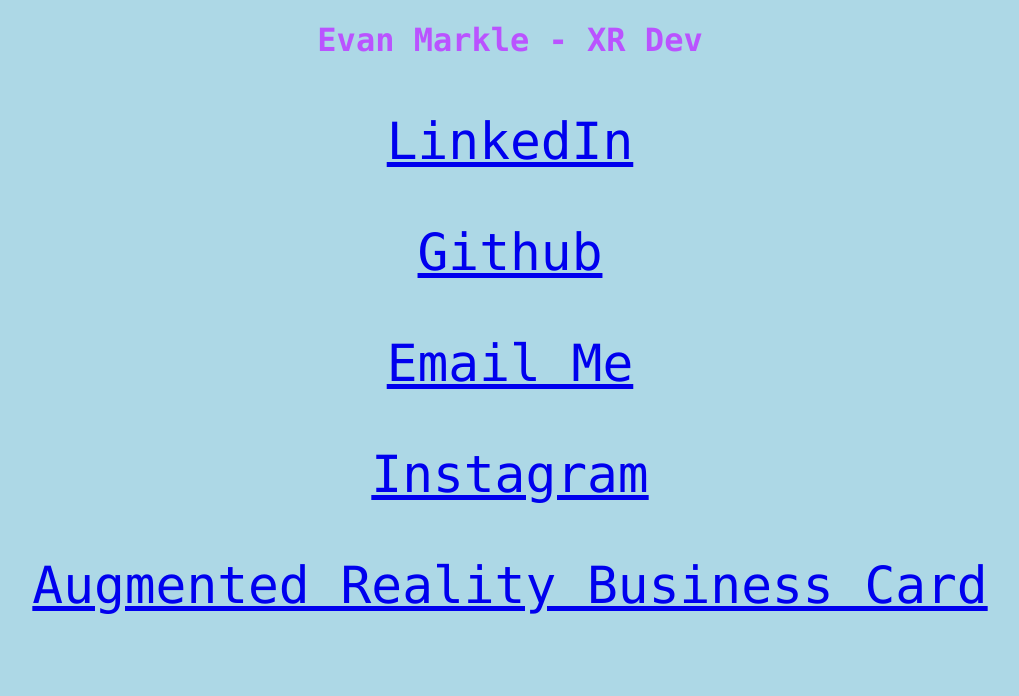
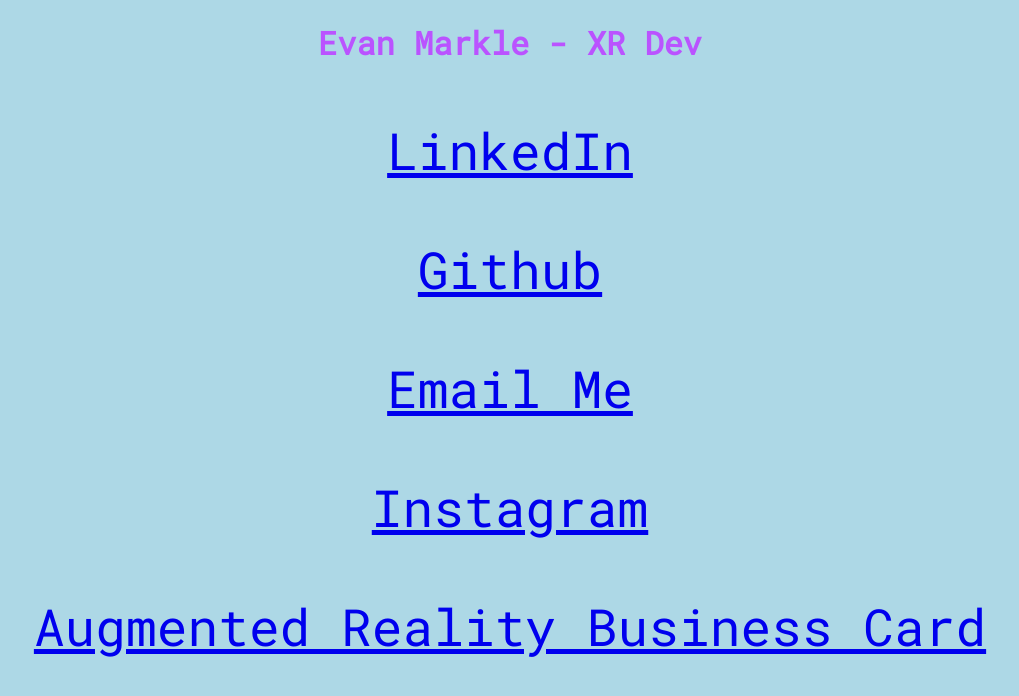
Before and after one commit to EJMarkle/MyLinks, a plain HTML site: page index.html in a window 1280 px wide. Shown: the whole page, without its empty margins (130-1149 px from the left). Drawn offline with Linux system fonts and the light colour scheme.

Commit message:
switching to web font

```diff
--- a/index.html
+++ b/index.html
@@ -1,6 +1,7 @@
 <!DOCTYPE html>
 <html>
 <head>
+<link href="https://fonts.googleapis.com/css2?family=Roboto+Mono&display=swap" rel="stylesheet">
 <meta name="viewport" content="width=device-width, initial-scale=1">
 
 <style>
@@ -9,13 +10,13 @@ body {
 }
 
 h1 {
-  font-family: Lucida Console;
+  font-family: 'Roboto Mono', monospace;
   color: rgb(186, 83, 255);
   text-align: center;
 }
 
 p {
-  font-family: Lucida Console;
+  font-family: 'Roboto Mono', monospace;
   font-size: 4vw;
   text-align: center;
 
```
